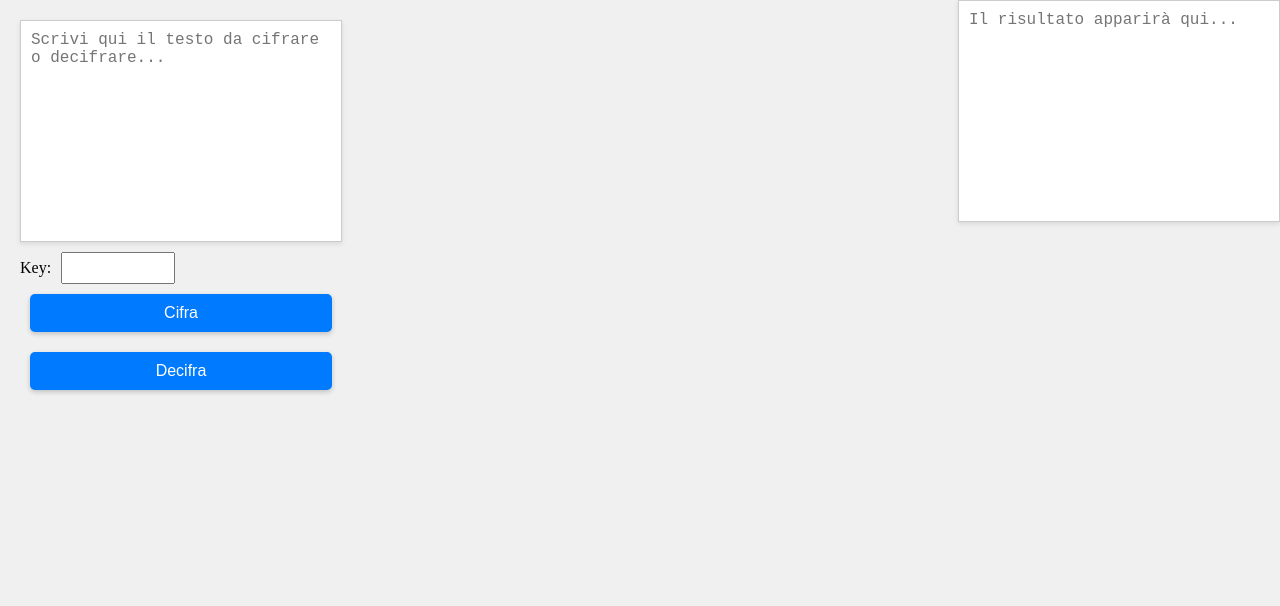
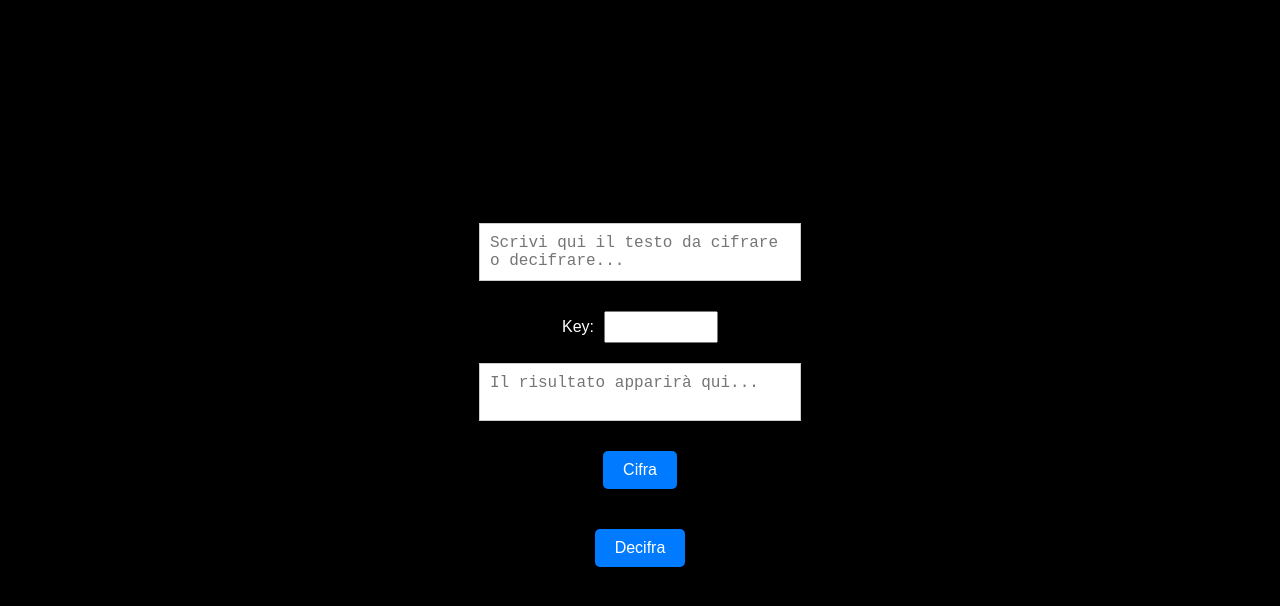
Before and after one commit to Alecs211/Vigene, a plain HTML site: page index.html in a window 1280 px wide. Drawn offline with Linux system fonts and the light colour scheme.

Commit message:
Update index.html

```diff
--- a/index.html
+++ b/index.html
@@ -1,41 +1,39 @@
 <!DOCTYPE html>
-<html lang="it"><head>	<meta charset = "UTF-8">
+<html lang="it">
+<head>
+    <meta charset="UTF-8">
     <meta name="viewport" content="width=device-width, initial-scale=1.0">
     <title>Cifratura Vigenère</title>
     <style>
+        /* Impostiamo lo sfondo della pagina a nero */
         body {
             display: flex;
-			justify-content: space-between;
-			align-items: flex-start;
+            justify-content: center;
+            align-items: center;
             height: 100vh; /* Altezza a schermo intero */
             margin: 0;
-			background-color: #f0f0f0; /* Colore di sfondo chiaro */
+            background-color: black; /* Colore di sfondo nero */
+            color: white; /* Colore del testo bianco per contrasto */
+            font-family: Arial, sans-serif;
         }
         .container {
-			margin: 20px;
             display: flex;
-			flex-direction: column;
+            flex-direction: column; /* Disporre gli elementi in colonna */
+            align-items: center;
+            gap: 20px; /* Spazio tra gli elementi */
         }
-		#inputText {
-			width: 300px; /* Larghezza della casella di input */
-			height: 200px; /* Altezza della casella di input */
+        #inputText, #outputText {
+            width: 300px; /* Larghezza delle caselle di input e output */
             padding: 10px;
             font-size: 16px;
-			background-color: white;
             border: 1px solid #ccc; /* Bordo grigio chiaro */
             box-shadow: 0 2px 5px rgba(0, 0, 0, 0.1); /* Ombra leggera */
             resize: none; /* Disabilita il ridimensionamento */
+            background-color: white;
+            color: black; /* Colore del testo nelle caselle di input/output */
         }
         #outputText {
-			width: 300px; /* Larghezza della casella di output */
-			height: 200px; /* Altezza della casella di output */
-			padding: 10px;
-			font-size: 16px;
-			background-color: white;
-			border: 1px solid #ccc; /* Bordo grigio chiaro */
-			box-shadow: 0 2px 5px rgba(0, 0, 0, 0.1); /* Ombra leggera */
-			resize: none; /* Disabilita il ridimensionamento */
-			pointer-events: none; /* Disabilita l'interazione dell'utente */
+            pointer-events: none; /* Disabilita l'interazione dell'utente con il testo di output */
         }
         #keyContainer {
             display: flex;
@@ -43,7 +41,7 @@
             margin-top: 10px; /* Distanza dalla casella di input */
         }
         #keyInput {
-			width: 100px; /* Larghezza della casella di input */
+            width: 100px; /* Larghezza della casella di input per la chiave */
             padding: 5px;
             font-size: 16px;
             margin-left: 10px; /* Distanza a sinistra dall'etichetta "Key" */
@@ -67,18 +65,25 @@
 <body>
 
     <div class="container">
+        <!-- Casella di input per il testo -->
         <textarea id="inputText" placeholder="Scrivi qui il testo da cifrare o decifrare..."></textarea>
+
+        <!-- Contenitore per la chiave -->
         <div id="keyContainer">
             <label for="keyInput">Key:</label>
             <input type="text" id="keyInput">
         </div>
+
+        <!-- Casella di output dove apparirà il risultato -->
+        <textarea id="outputText" placeholder="Il risultato apparirà qui..." readonly></textarea>
+
+        <!-- Pulsanti per cifrare e decifrare -->
         <button id="cipherButton">Cifra</button>
         <button id="decipherButton">Decifra</button>
     </div>
 
-	<textarea id="outputText" placeholder="Il risultato apparirà qui..." readonly></textarea>
-
     <script>
+        // Funzione per cifrare con il metodo di Vigenère
         function vigenereCipher(text, key) {
             let output = '';
             const alphabet = 'ABCDEFGHIJKLMNOPQRSTUVWXYZ';
@@ -102,6 +107,8 @@
             }
             return output;
         }
+
+        // Funzione per decifrare con il metodo di Vigenère
         function vigenereDecipher(text, key) {
             let output = '';
             const alphabet = 'ABCDEFGHIJKLMNOPQRSTUVWXYZ';
@@ -124,12 +131,15 @@
             }
             return output;
         }
+
+        // Eventi per i pulsanti
         document.getElementById('cipherButton').addEventListener('click', function() {
             const inputText = document.getElementById('inputText').value;
             const key = document.getElementById('keyInput').value;
             const result = vigenereCipher(inputText, key);
             document.getElementById('outputText').value = result;
         });
+
         document.getElementById('decipherButton').addEventListener('click', function() {
             const inputText = document.getElementById('inputText').value;
             const key = document.getElementById('keyInput').value;
```
Lines whose indentation alone changed are shown as unchanged.
